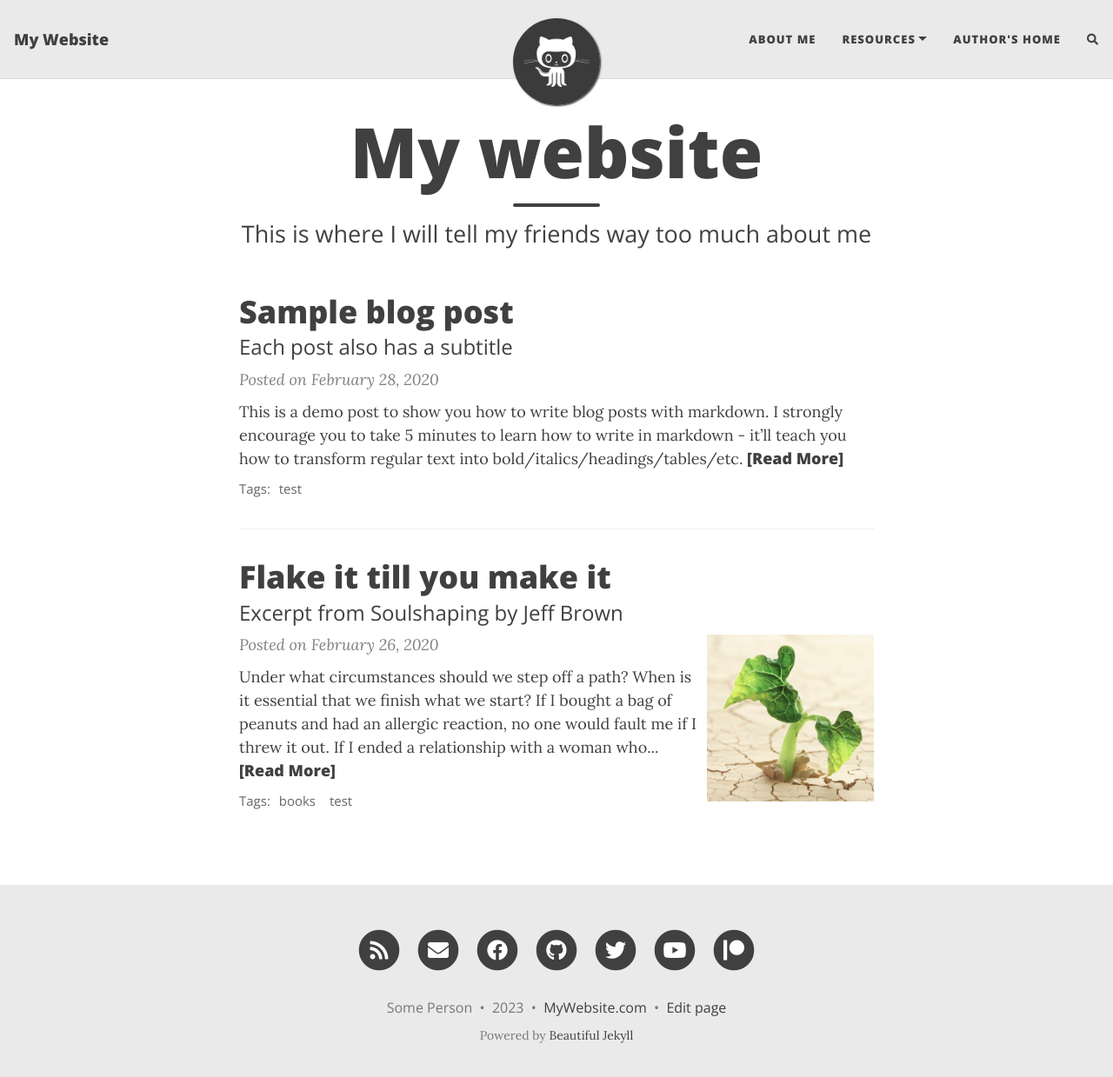
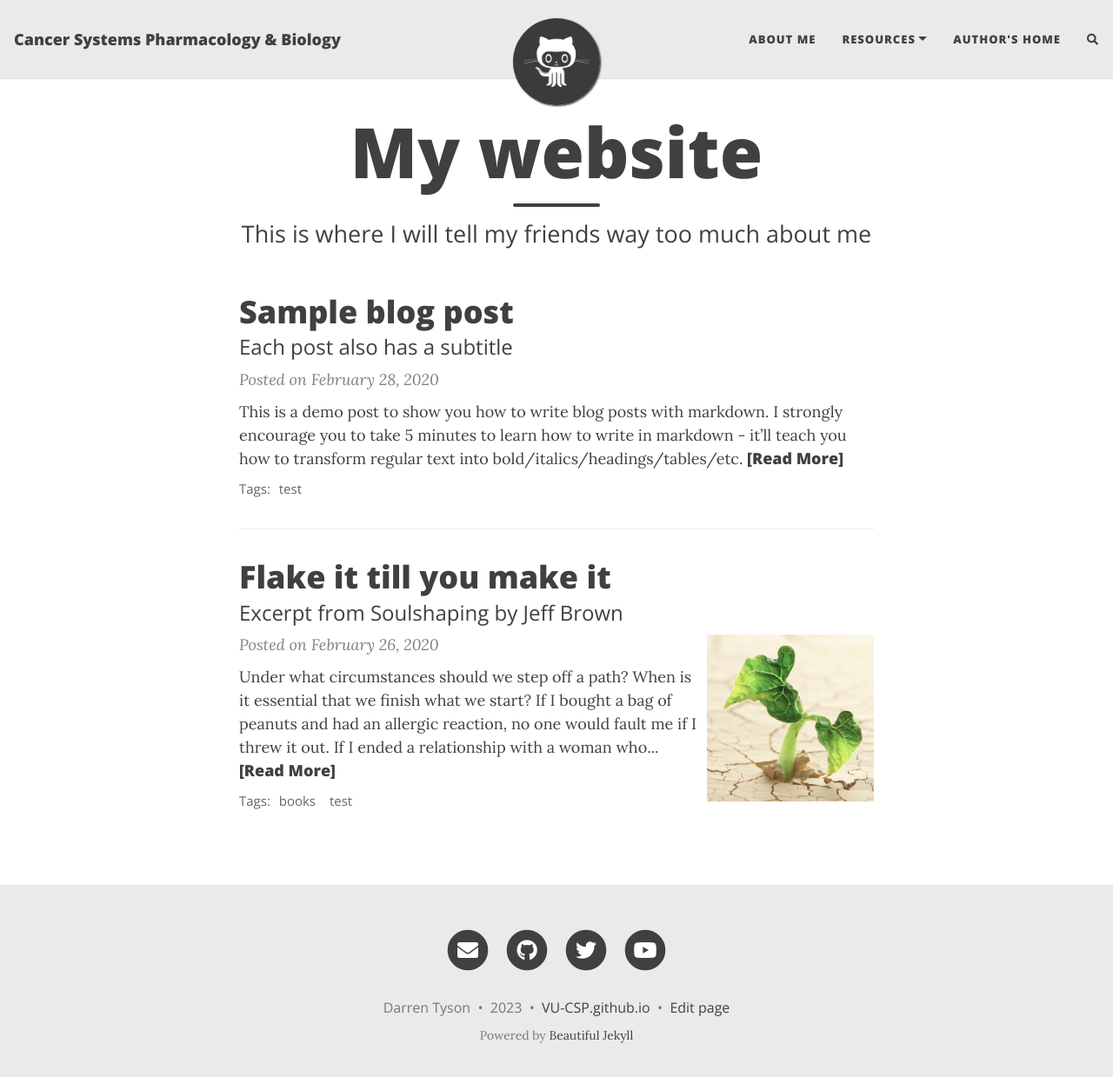
Before and after one commit to VU-CSP/vu-csp.github.io, a Jekyll site: the page built from index.html, in a window 1280 px wide and 1252 px high. Shown: the top 1239 px of the window at 87% size. Built offline with Jekyll 4.4.1, drawn with Linux system fonts in a browser that asks for light colours; nearby versions of some CDN libraries; the list of posts is cut into pages by our own code; comment, search, counter and statistics services are not loaded.

Commit message:
Update _config.yml

```diff
--- a/_config.yml
+++ b/_config.yml
@@ -10,10 +10,10 @@
 ############################
 
 # Name of website
-title: My Website
+title: Cancer Systems Pharmacology & Biology
 
 # Your name to show in the footer
-author: Some Person
+author: Darren Tyson
 
 ###############################################
 # --- List of links in the navigation bar --- #
@@ -49,13 +49,13 @@ round-avatar: true
 # Select the social network links that you want to show in the footer.
 # Uncomment the links you want to show and add your information to each one.
 social-network-links:
-  email: "someone@example.com"
-  rss: true  # remove this line if you don't want to show an RSS link at the bottom
-  facebook: deanattali
-  github: daattali
-  twitter: daattali
-  patreon: DeanAttali
-  youtube: c/daattali
+  email: "darren.tyson@vanderbilt.edu"
+#  rss: true  # remove this line if you don't want to show an RSS link at the bottom
+#  facebook: deanattali
+  github: darrentyson
+  twitter: darrentyson_vu
+#  patreon: DeanAttali
+  youtube: c/darrentyson
 #  medium: yourname
 #  reddit: yourname
 #  linkedin: daattali
@@ -79,7 +79,7 @@ social-network-links:
 
 # If you want your website to generate an RSS feed, provide a description
 # The URL for the feed will be https://<your_website>/feed.xml
-rss-description: This website is a virtual proof that I'm awesome
+#rss-description: This website is a virtual proof that I'm awesome
 
 ###########################
 # --- General options --- #
@@ -88,13 +88,13 @@ rss-description: This website is a virtual proof that I'm awesome
 # Select which social network share links to show in posts
 share-links-active:
   twitter: true
-  facebook: true
+#  facebook: true
   linkedin: true
   vk: false
 
 # How to display the link to your website in the footer
 # Remove this if you don't want a link in the footer
-url-pretty: "MyWebsite.com"
+url-pretty: "VU-CSP.github.io"
 
 # Excerpt word length - Truncate the excerpt of each post on the feed page to the specified number of words
 excerpt_length: 50
```
